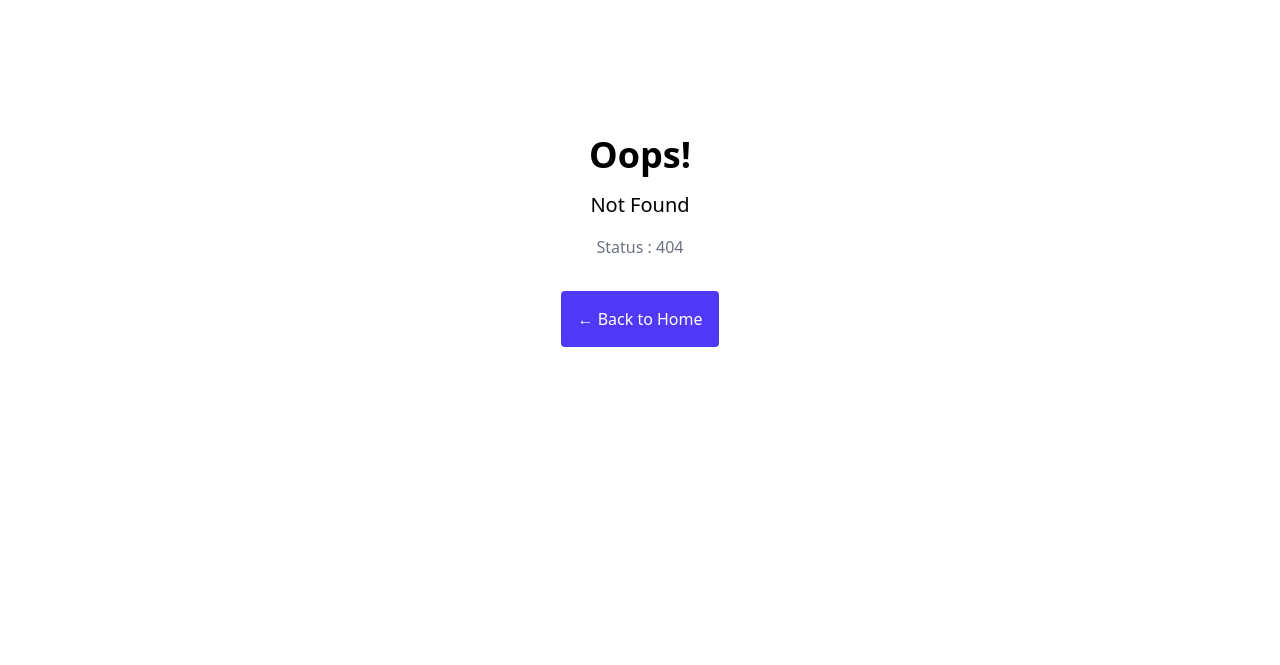
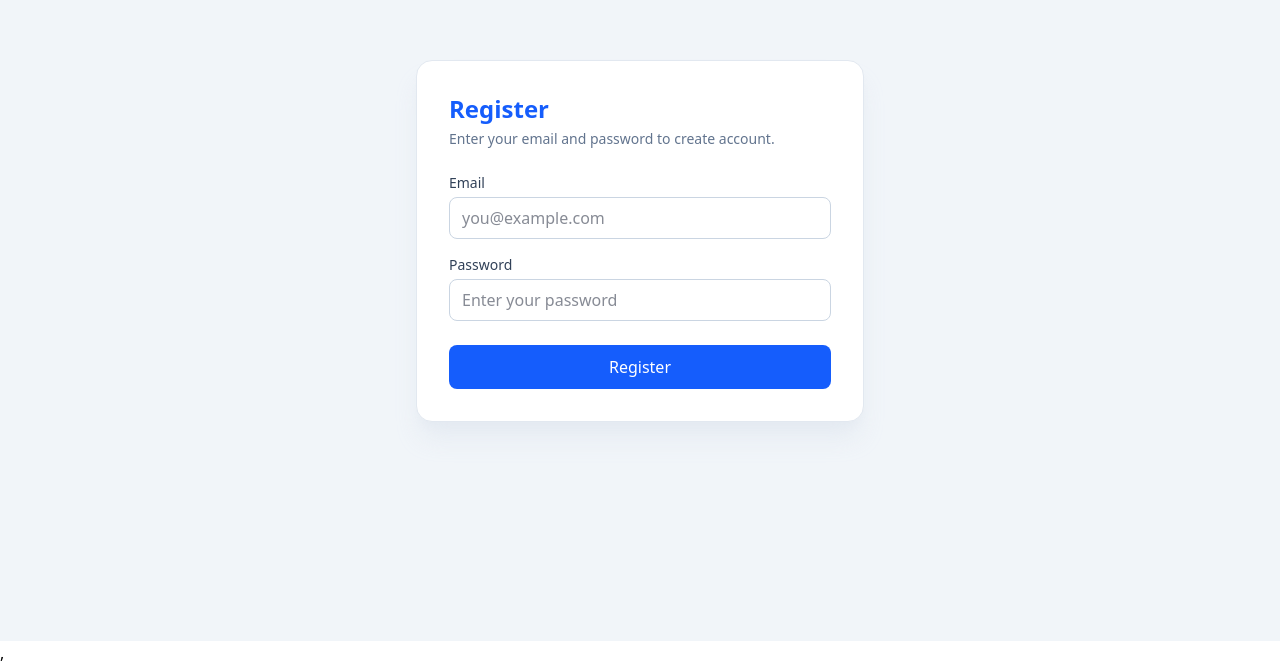
Before and after one commit to Kidslasher7RN/MyTasks-To-Do-App-, a React (Vite) app: page /register in a window 1280 px wide. Before the commit this address had no page. Shown: the part 159-824 px from the top of the page. Before the commit the page ends 800 px from the top, so only its background shows below. Built offline with nearby package versions, Linux system fonts and the light colour scheme.

Commit message:
experimental changes start point

```diff
--- a/DB.json
+++ /dev/null
@@ -1,24 +0,0 @@
-{
-  "tasks": [
-    {
-      "id": "cbc3",
-      "state": "completed",
-      "name": "use tailwind"
-    },
-    {
-      "id": "7474",
-      "state": "active",
-      "name": "make IG feeds that shows every tech tricks"
-    },
-    {
-      "id": "5388",
-      "state": "completed",
-      "name": "make reuseable custom hooks"
-    },
-    {
-      "id": "cbf8",
-      "state": "active",
-      "name": "make TLWA"
-    }
-  ]
-}
--- a/package.json
+++ b/package.json
@@ -16,6 +16,7 @@
     "@fortawesome/free-solid-svg-icons": "^7.1.0",
     "@fortawesome/react-fontawesome": "^3.1.1",
     "@reduxjs/toolkit": "^2.11.2",
+    "@supabase/supabase-js": "^2.97.0",
     "@tailwindcss/vite": "^4.1.18",
     "axios": "^1.13.4",
     "react": "^19.2.0",
--- /dev/null
+++ b/src/components/fragments/AuthForm.jsx
@@ -0,0 +1,96 @@
+import {useRef, useState} from "react";
+
+//Services
+import {login, register} from "../../services/auth.service";
+import {useNavigate} from "react-router-dom";
+
+export default function AuthForm({authType}) {
+  const [authError, setAuthError] = useState("");
+  const navigate = useNavigate();
+
+  const emailInputRef = useRef(null);
+  const passwordInputRef = useRef(null);
+
+  function handleRegister(e) {
+    e.preventDefault();
+    const email = emailInputRef.current.value;
+    const password = passwordInputRef.current.value;
+    register(email, password, setAuthError);
+  }
+
+  function handleLogin(e) {
+    e.preventDefault();
+    const email = emailInputRef.current.value;
+    const password = passwordInputRef.current.value;
+    login(email, password, () => navigate("/"), setAuthError);
+  }
+
+  return (
+    <main className="flex min-h-screen items-center justify-center bg-slate-100 px-4">
+      <form className="w-full max-w-md rounded-2xl border border-slate-200 bg-white p-8 shadow-xl shadow-slate-200/80">
+        <h1 className="text-2xl  text-blue-600 font-bold">
+          {authType === "login" ? "Login" : "Register"}
+        </h1>
+        <p className="mt-1 text-sm text-slate-500">
+          {authType === "login"
+            ? " Enter your email and password to continue."
+            : " Enter your email and password to create account."}
+        </p>
+
+        <div className="mt-6 space-y-4">
+          <div>
+            <label
+              htmlFor="email"
+              className="mb-1 block text-sm font-medium text-slate-700"
+            >
+              Email
+            </label>
+            <input
+              ref={emailInputRef}
+              id="email"
+              name="email"
+              type="email"
+              required
+              placeholder="you@example.com"
+              autoComplete="email"
+              className="w-full rounded-lg border border-slate-300 px-3 py-2 text-slate-900 outline-none transition focus:border-blue-500 focus:ring-2 focus:ring-blue-200"
+            />
+          </div>
+
+          <div>
+            <label
+              htmlFor="password"
+              className="mb-1 block text-sm font-medium text-slate-700"
+            >
+              Password
+            </label>
+            <input
+              ref={passwordInputRef}
+              id="password"
+              name="password"
+              type="password"
+              required
+              placeholder="Enter your password"
+              autoComplete="current-password"
+              className="w-full rounded-lg border border-slate-300 px-3 py-2 text-slate-900 outline-none transition focus:border-blue-500 focus:ring-2 focus:ring-blue-200"
+            />
+          </div>
+        </div>
+        {authError && (
+          <p className="mt-4 rounded-md border border-red-200 bg-red-50 px-3 py-2 text-center text-sm text-red-600">
+            {authError}
+          </p>
+        )}
+        <button
+          onClick={(e) =>
+            authType === "login" ? handleLogin(e) : handleRegister(e)
+          }
+          type="submit"
+          className="mt-6 w-full rounded-lg bg-blue-600 px-4 py-2.5 font-medium text-white transition hover:bg-blue-700 focus:outline-none focus:ring-2 focus:ring-blue-300"
+        >
+          {authType === "login" ? "Login" : "Register"}
+        </button>
+      </form>
+    </main>
+  );
+}
--- a/src/components/fragments/Logo.jsx
+++ b/src/components/fragments/Logo.jsx
@@ -1,5 +1,9 @@
 import {FontAwesomeIcon} from "@fortawesome/react-fontawesome";
 import {faListCheck} from "@fortawesome/free-solid-svg-icons";
+import {AuthInfo} from "../../contexts/AuthContext";
+import {useContext} from "react";
+import {supabase} from "../../supabaseClient";
+import {useNavigate} from "react-router-dom";
 
 // import {useEffect, useState} from "react";
 export default function Logo() {
@@ -28,21 +32,38 @@ export default function Logo() {
   ];
   const date = new Date();
 
+  const {authSession} = useContext(AuthInfo);
+
+  const navigate = useNavigate();
+
+  async function handleLogout() {
+    await supabase.auth.signOut();
+    navigate("/login");
+  }
+
   return (
-    <header className="mx-auto flex w-[92%] max-w-3xl items-start justify-between gap-4 pb-1 pt-4 max-sm:flex-col max-sm:gap-[0.45rem]">
-      <div className="flex flex-col items-start justify-center gap-1 text-slate-500">
-        <span className="text-[clamp(1.45rem,4vw,2rem)] font-bold text-slate-900">
+    <header className="mx-auto w-[92%] max-w-3xl pb-1 pt-4">
+      <div className="grid grid-cols-[minmax(0,1fr)_auto] items-end gap-x-4 gap-y-1 max-sm:items-start max-sm:gap-y-2">
+        <span className="text-[clamp(1.45rem,4vw,2rem)] font-bold text-slate-900 max-sm:col-start-1 max-sm:row-start-1">
           <FontAwesomeIcon
             icon={faListCheck}
             className="mr-2 text-indigo-600"
           />
           My Tasks
         </span>
-        <p>Stay focused and organized</p>
+        <p className="justify-self-end text-slate-500 max-sm:col-span-2 max-sm:row-start-2 max-sm:justify-self-start">
+          {authSession?.user.email || "Guest"}
+        </p>
+        <h3 className="text-[clamp(0.9rem,2.7vw,1.05rem)] text-slate-600 max-sm:col-span-2 max-sm:row-start-3">
+          {days[date.getDay()]}, {month[date.getMonth()]} {date.getDate()}
+        </h3>
+        <button
+          onClick={handleLogout}
+          className="justify-self-end rounded-full border border-slate-300 bg-white px-3.5 py-1.5 text-sm font-semibold text-slate-700 shadow-sm transition-all duration-200 hover:-translate-y-0.5 hover:border-rose-300 hover:bg-rose-50 hover:text-rose-700 hover:shadow focus-visible:outline-none focus-visible:ring-2 focus-visible:ring-rose-300 active:translate-y-0 max-sm:col-start-2 max-sm:row-start-1 max-sm:self-start max-sm:justify-self-end"
+        >
+          Log Out
+        </button>
       </div>
-      <h3 className="text-[clamp(0.9rem,2.7vw,1.05rem)] text-right text-slate-600 max-sm:text-left">
-        {days[date.getDay()]}, {month[date.getMonth()]} {date.getDate()}
-      </h3>
     </header>
   );
 }
--- a/src/components/fragments/Stats.jsx
+++ b/src/components/fragments/Stats.jsx
@@ -3,7 +3,7 @@ import {TasksContext} from "../../contexts/TasksContext";
 export default function Stats() {
   const {tasks} = useContext(TasksContext);
   return (
-    <footer className="mt-8 text-center text-[0.9rem] text-slate-600">
+    <footer className="mt-3 text-center text-[0.9rem] text-slate-600">
       {tasks.length == 0 ? (
         <p>no task is due</p>
       ) : (
--- a/src/components/pages/Home.jsx
+++ b/src/components/pages/Home.jsx
@@ -6,9 +6,30 @@ import FilterBox from "../fragments/FilterBox";
 import CheckList from "../fragments/tasks_list/CheckList";
 import Stats from "../fragments/Stats";
 
+import {supabase} from "../../supabaseClient";
+import {AuthInfo} from "../../contexts/AuthContext";
+
 import TasksContextProvider from "../../contexts/TasksContext";
+import {useEffect, useContext} from "react";
+import {Navigate} from "react-router-dom";
 
 export default function Home() {
+  const {authSession, setAuthSession} = useContext(AuthInfo);
+
+  useEffect(() => {
+    async function getSession() {
+      const {data} = await supabase.auth.getSession();
+      setAuthSession(data.session);
+      console.log("session ok");
+    }
+
+    getSession();
+  }, [setAuthSession]);
+
+  if (!authSession) {
+    return <Navigate to="/login" />;
+  }
+
   return (
     <div className="min-h-screen bg-slate-50 text-slate-400">
       <Logo />
--- /dev/null
+++ b/src/contexts/AuthContext.jsx
@@ -0,0 +1,16 @@
+import {useState} from "react";
+import {createContext} from "react";
+
+const AuthContext = createContext();
+
+export function AuthProvider({children}) {
+  const [authSession, setAuthSession] = useState(null);
+  return (
+    <AuthContext.Provider value={{authSession, setAuthSession}}>
+      {children}
+    </AuthContext.Provider>
+  );
+}
+
+export const AuthInfo = AuthContext;
+export default AuthProvider;
--- /dev/null
+++ b/src/services/auth.service.js
@@ -0,0 +1,28 @@
+import {supabase} from "../supabaseClient";
+import {Navigate} from "react-router-dom";
+
+export async function register(email, password, setLoginError) {
+  const {_, error} = await supabase.auth.signUp({
+    email: email,
+    password: password,
+  });
+
+  if (error) {
+    setLoginError(error);
+    throw error;
+  }
+}
+
+export async function login(email, password, navigate, setLoginError) {
+  const {_, error} = await supabase.auth.signInWithPassword({
+    email: email,
+    password: password,
+  });
+
+  if (error) {
+    setLoginError(error.message);
+    throw new Error("Login Error : " + error);
+  }
+
+  navigate();
+}
--- /dev/null
+++ b/src/supabaseClient.js
@@ -0,0 +1,6 @@
+import {createClient} from "@supabase/supabase-js";
+
+export const supabase = createClient(
+  import.meta.env.VITE_SUPABASE_URL,
+  import.meta.env.VITE_SUPABASE_PUBLISHABLE_KEY,
+);
```
Also changed, not shown: src/main.jsx (+8 -1 lines), 2 other files (tests, documents, lock files or other folders).
